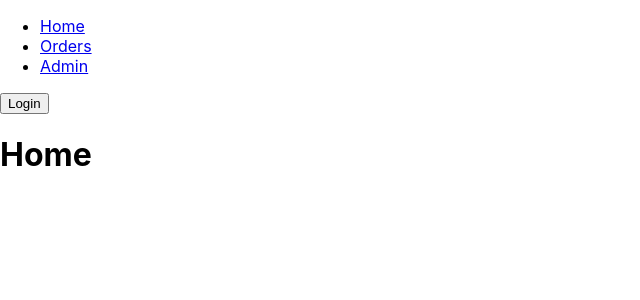
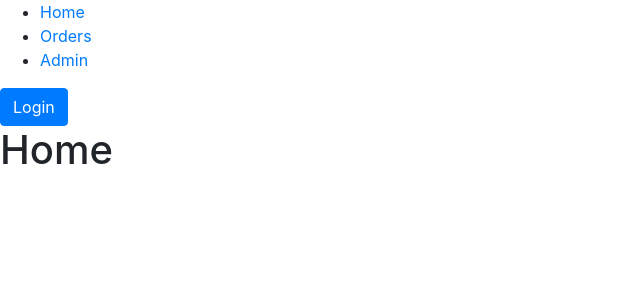
Before and after one commit to Samin1615088/shopUp-ecommerce, a React (Create React App) app: page / in a window 1280 px wide. Shown: the top 300 px of the page, without its empty margins (0-640 px from the left). Built offline with nearby package versions, Linux system fonts and the light colour scheme.

Commit message:
bootstrap and react-bootstrap added

```diff
--- a/package.json
+++ b/package.json
@@ -6,7 +6,9 @@
     "@testing-library/jest-dom": "^5.11.10",
     "@testing-library/react": "^11.2.6",
     "@testing-library/user-event": "^12.8.3",
+    "bootstrap": "^4.6.0",
     "react": "^17.0.2",
+    "react-bootstrap": "^1.5.2",
     "react-dom": "^17.0.2",
     "react-hook-form": "^7.0.1",
     "react-router-dom": "^5.2.0",
--- a/src/App.js
+++ b/src/App.js
@@ -5,6 +5,8 @@ import Checkout from './components/Checkout/Checkout';
 import Orders from './components/Orders/Orders';
 import Header from './components/Header/Header';
 import NoMatch from './components/NoMatch/NoMatch';
+
+import 'bootstrap/dist/css/bootstrap.min.css';
 import { BrowserRouter as Router, Switch, Route, Link } from "react-router-dom";
 
 function App() {
--- a/src/components/Header/Header.js
+++ b/src/components/Header/Header.js
@@ -1,5 +1,6 @@
 import React from 'react';
 import { Link } from 'react-router-dom';
+import { Button } from 'react-bootstrap';
 
 const Header = () => {
     return (
@@ -17,7 +18,7 @@ const Header = () => {
                     </li>
                 </ul>
                 <Link to="/login">
-                <button>Login</button>
+                <Button>Login</Button>
                 </Link>
             </nav>
         </>
```
Also changed, not shown: 1 other file (tests, documents, lock files or other folders).
